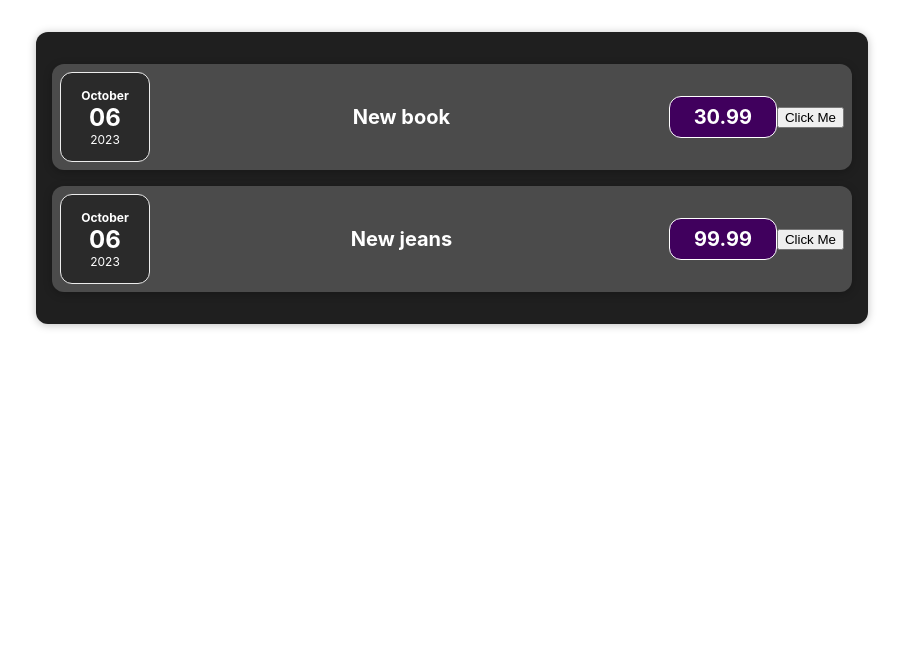
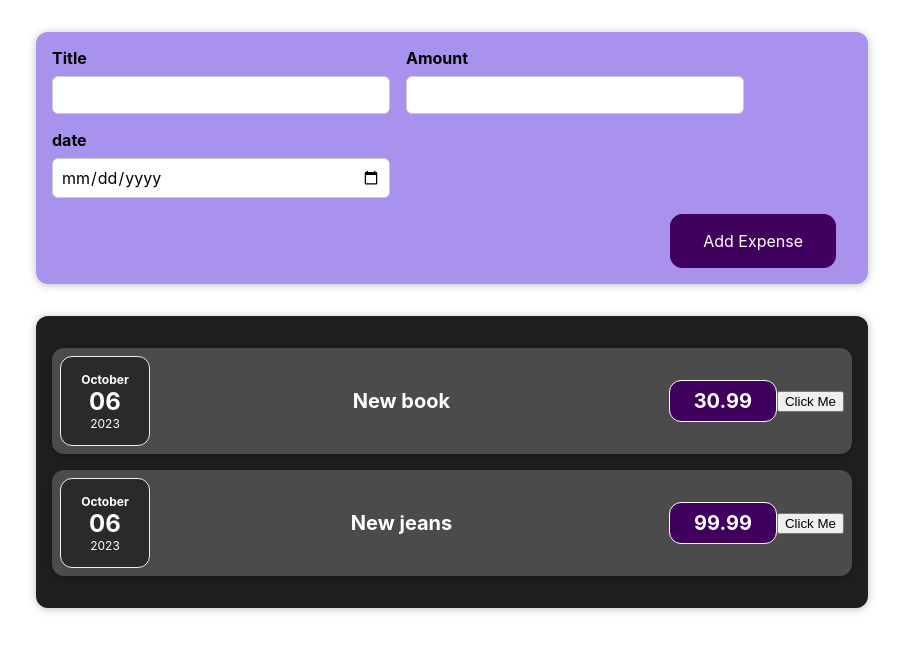
Before and after one commit to Eallekors/expenses-http, a React (Create React App) app: page / in a window 1280 px wide. Shown: the top 652 px of the page, without its empty margins (188-1091 px from the left). Built offline with nearby package versions, Linux system fonts and the light colour scheme.

Commit message:
ExpenseForm CSS

```diff
--- a/src/App.js
+++ b/src/App.js
@@ -1,7 +1,7 @@
 import logo from './logo.svg';
 import './App.css';
 import Expenses from './components/Expenses/Expenses';
-
+import NewExpenses from './components/NewExpense/NewExpenses';
 
 const App = () => {
   const expenses=[
@@ -19,7 +19,7 @@
   ]
   return (
     <div className="App">
-
+      <NewExpenses></NewExpenses>
       <Expenses expenses={expenses} />
     </div>
   );
--- /dev/null
+++ b/src/components/NewExpense/ExpenseForm.css
@@ -0,0 +1,26 @@
+.new-expense__controls {
+    display: flex;
+    flex-wrap: wrap;
+    gap: 1rem;
+    margin-bottom: 1rem;
+    text-align: left;
+}
+
+.new-expense__control label {
+    font-weight: bold;
+    margin-bottom: 0.5rem;
+    display: block;
+}
+
+.new-expense__control input {
+    font: inherit;
+    padding: 0.5rem;
+    border-radius: 6px;
+    border: 1px solid #ccc;
+    width: 20rem;
+    max-width: 100%;
+}
+
+.new-expense__actions {
+    text-align: right;
+}
--- /dev/null
+++ b/src/components/NewExpense/ExpenseForm.js
@@ -0,0 +1,27 @@
+import "./ExpenseForm.css"
+
+const ExpenseForm = (props) => {
+    return(
+        <form>
+            <div class="new-expense__controls">
+                <div class="new-expense__control">
+                    <label>Title</label>
+                    <input type="text" />
+                </div>
+                <div class="new-expense__control">
+                    <label>Amount</label>
+                    <input type="number" min="0.01" step="0.01" />
+                </div>
+                <div class="new-expense__control">
+                    <label>date</label>
+                    <input type="date" min="2023-01-01" max="2025-01-31" />
+                </div>
+            </div>
+            <div class="new-expense__actions">
+                <button type="submit">Add Expense</button>
+            </div>
+        </form>
+    )
+}
+
+export default ExpenseForm
--- /dev/null
+++ b/src/components/NewExpense/NewExpenses.css
@@ -0,0 +1,38 @@
+.new-expense {
+    background-color: #a892ee;
+    padding: 1rem;
+    margin: 2rem auto;
+    width: 50rem;
+    max-width: 95%;
+    border-radius: 12px;
+    text-align: center;
+    box-shadow: 0 1px 8px rgba(0, 0, 0, 0.25);
+}
+
+.new-expense button {
+    font: inherit;
+    cursor: pointer;
+    padding: 1rem 2rem;
+    border: 1px solid #40005d;
+    background-color: #40005d;
+    color: white;
+    border-radius: 12px;
+    margin-right: 1rem;
+}
+
+.new-expense button:hover,
+.new-expense button:active {
+    background-color: #510674;
+    border-color: #510674;
+}
+
+.new-expense button.alternative {
+    color: #220131;
+    border-color: transparent;
+    background-color: transparent;
+}
+
+.new-expense button.alternative:hover,
+.new-expense button.alternative:active {
+    background-color: #ddb3f8;
+}
--- /dev/null
+++ b/src/components/NewExpense/NewExpenses.js
@@ -0,0 +1,12 @@
+import ExpenseForm from "./ExpenseForm"
+import "./NewExpenses.css"
+
+const NewExpenses = (props) => {
+    return(
+        <div class="new-expense">
+            <ExpenseForm />
+        </div>
+    )
+}
+
+export default NewExpenses
```
